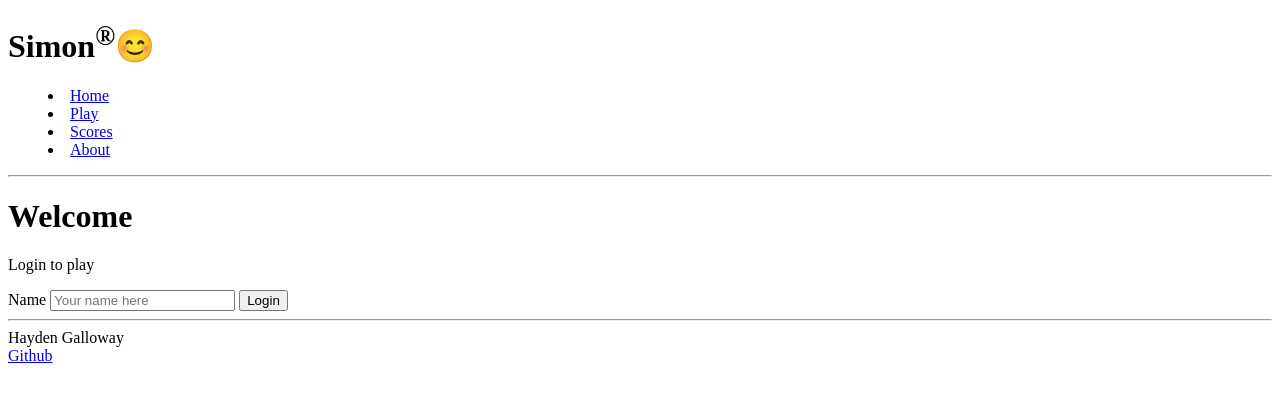
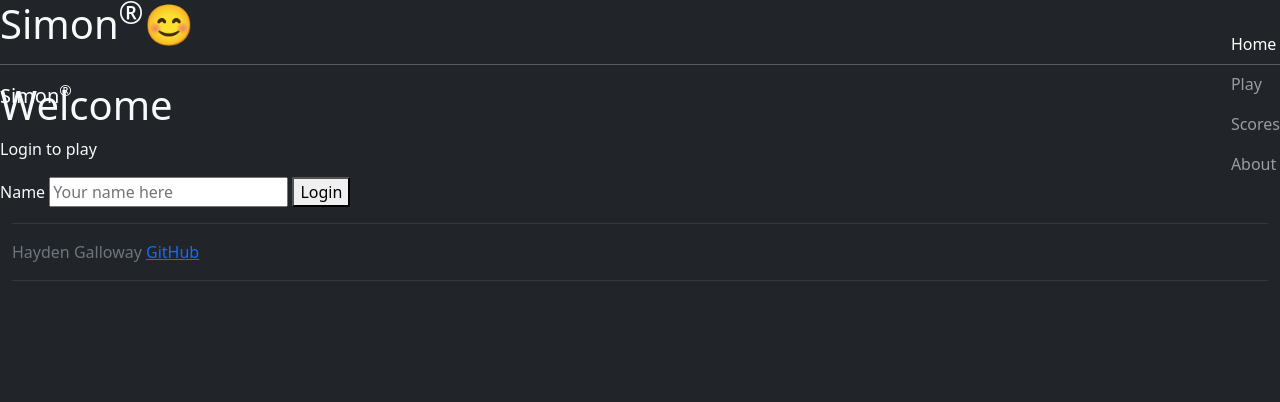
Before and after one commit to HaydenGalloway/simon, a plain HTML site: page index.html in a window 1280 px wide. Drawn offline with nearby package versions, Linux system fonts and the light colour scheme.

Commit message:
changed the index.html and added css

```diff
--- a/index.html
+++ b/index.html
@@ -5,19 +5,35 @@
     <meta http-equiv="X-UA-Compatible" content="IE=edge">
     <meta name="viewport" content="width=device-width, initial-scale=1.0">
     <title>Simon</title>
+        <!-- Include bootstrap CSS framework -->
+    <link
+        href="https://cdn.jsdelivr.net/npm/bootstrap@5.2.2/dist/css/bootstrap.min.css"
+        rel="stylesheet"
+        integrity="sha384-Zenh87qX5JnK2Jl0vWa8Ck2rdkQ2Bzep5IDxbcnCeuOxjzrPF/et3URy9Bv1WTRi"
+        crossorigin="anonymous"
+    />
 </head>
 
-<body>
+<body class="bg-dark text-light">
     <header>
         <h1>Simon<sup>&reg;</sup>😊</h1>
-        <nav>
-            <menu>
-                <li><a href="index.html">Home</a></li>
-                <li><a href="play.html">Play</a></li>
-                <li><a href="scores.html">Scores</a></li>
-                <li><a href="about.html">About</a></li>
+        <nav class="navbar fixed-top navbar-dark">
+            <a class="navbar-brand" href="#">Simon<sup>&reg;</sup></a>
+            <menu class="navbar-nav">
+              <li class="nav-item">
+                <a class="nav-link active" href="simon-index.html">Home</a>
+              </li>
+              <li class="nav-item">
+                <a class="nav-link" href="play.html">Play</a>
+              </li>
+              <li class="nav-item">
+                <a class="nav-link" href="scores.html">Scores</a>
+              </li>
+              <li class="nav-item">
+                <a class="nav-link" href="about.html">About</a>
+              </li>
             </menu>
-        </nav>
+          </nav>
         <hr>
     </header>
 
@@ -31,13 +47,14 @@
         </form>
     </main>
 
-    <footer>
-        <hr>
-        <span class="text-reset">Hayden Galloway</span>
-        <br>
-        <a href="https://github.com/HaydenGalloway/simon">Github</a>
+    <footer class="bg-dark text-dark text-muted">
+        <div class="container-fluid">
+            <hr />
+                <span class="text-reset">Hayden Galloway</span>
+                <a href="https://github.com/HaydenGalloway/simon">GitHub</a>
+            <hr>
+        </div>
     </footer>
-
 
 </body>
 </html>
--- a/main.css
+++ b/main.css
@@ -27,3 +27,43 @@ menu {
     flex-direction: row !important;
     list-style: none;
 }
+
+.navbar-brand {
+  padding-left: 0.3em;
+  border-bottom: solid rgb(182, 182, 182) thin;
+}
+
+menu .nav-item {
+  padding: 0 0.3em;
+}
+
+footer a {
+  float: right;
+}
+
+#count {
+  color: rgb(246, 239, 158);
+}
+
+.players {
+  flex: 1;
+  width: 100%;
+  padding: 0.5em;
+}
+
+.player-name {
+  color: rgb(118, 190, 210);
+}
+
+.game {
+  background: rgb(0, 0, 0);
+  border-radius: 50%;
+  box-shadow: 0 0 20px 5px rgb(69, 69, 69);
+  width: 80vw;
+  height: 80vw;
+  position: absolute;
+  min-width: 350px;
+  min-height: 350px;
+  max-width: min(80vmin, 1000px);
+  max-height: min(80vmin, 1000px);
+}
```
Also changed, not shown: about.html (+1 -1 lines).
